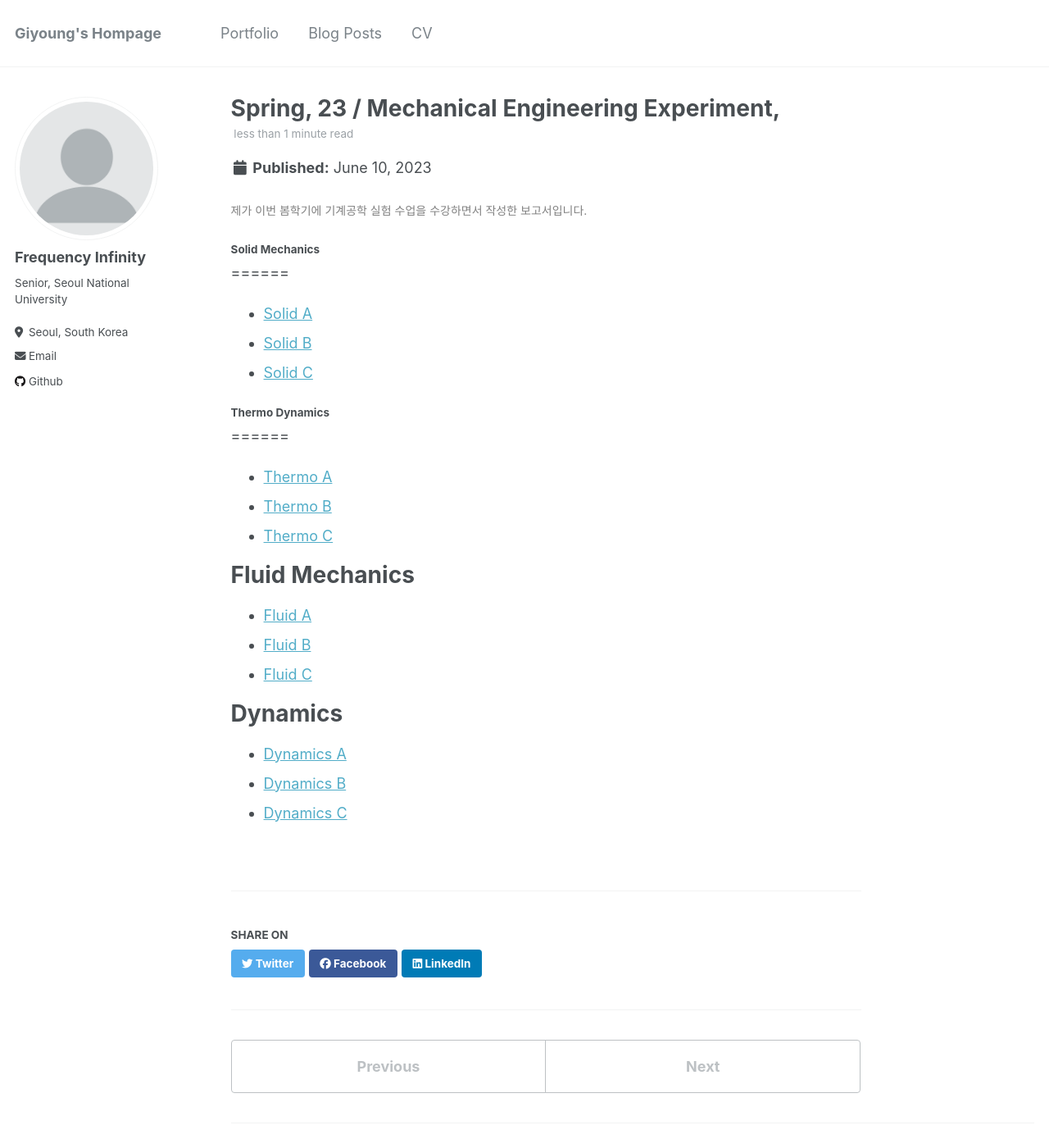
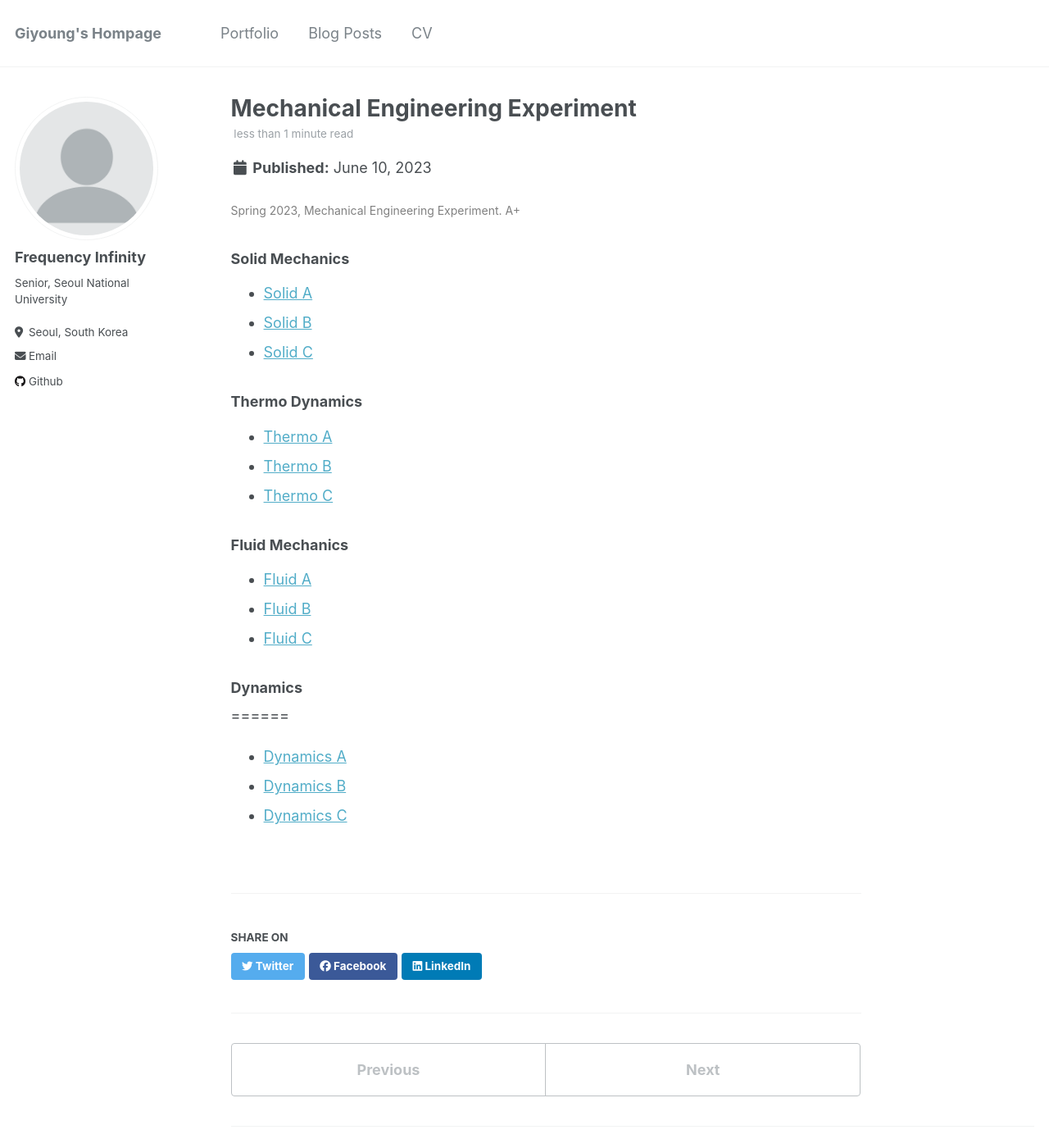
Before and after one commit to freqinfi/freqinfi.github.io, a Jekyll site: the page built from _posts/2023-06-10-blog-post-4.md, in a window 1280 px wide and 1400 px high. Shown: the whole window at 82% size. Built offline with Jekyll 4.4.1, drawn with Linux system fonts in a browser that asks for light colours.

Commit message:
Update 2023-06-10-blog-post-4.md

```diff
--- a/_posts/2023-06-10-blog-post-4.md
+++ b/_posts/2023-06-10-blog-post-4.md
@@ -1,34 +1,31 @@
 ---
-title: 'Spring, 23 / Mechanical Engineering Experiment, '
+title: 'Mechanical Engineering Experiment'
 date: 2023-06-10
 permalink: /posts/2023/06/blog-post-4/
 tags:
 ---
 
-<span style = "font-size:14px; color: gray;"> 제가 이번 봄학기에 기계공학 실험 수업을 수강하면서 작성한 보고서입니다. </span>
+<span style = "font-size:14px; color: gray;"> Spring 2023, Mechanical Engineering Experiment. A+ </span>
 
 
-#### Solid Mechanics
-======
+### Solid Mechanics
   * [Solid A](/files/Reports/solid%20A.pdf)
   * [Solid B](/files/Reports/solid%20B.pdf)
   * [Solid C](/files/Reports/solid%20C.pdf)
 
 
-#### Thermo Dynamics
-======
+### Thermo Dynamics
   * [Thermo A](/files/Reports/thermo%20A.pdf)
   * [Thermo B](/files/Reports/thermo%20B.pdf)
   * [Thermo C](/files/Reports/thermo%20C.pdf)
 
 
-Fluid Mechanics
-======
+### Fluid Mechanics
   * [Fluid A](/files/Reports/fluid%20A.pdf)
   * [Fluid B](/files/Reports/fluid%20B.pdf)
   * [Fluid C](/files/Reports/fluid%20C.pdf)
 
-Dynamics
+### Dynamics
 ======
   * [Dynamics A](/files/Reports/dynamics%20A.pdf)
   * [Dynamics B](/files/Reports/dynamics%20B.pdf)
```
